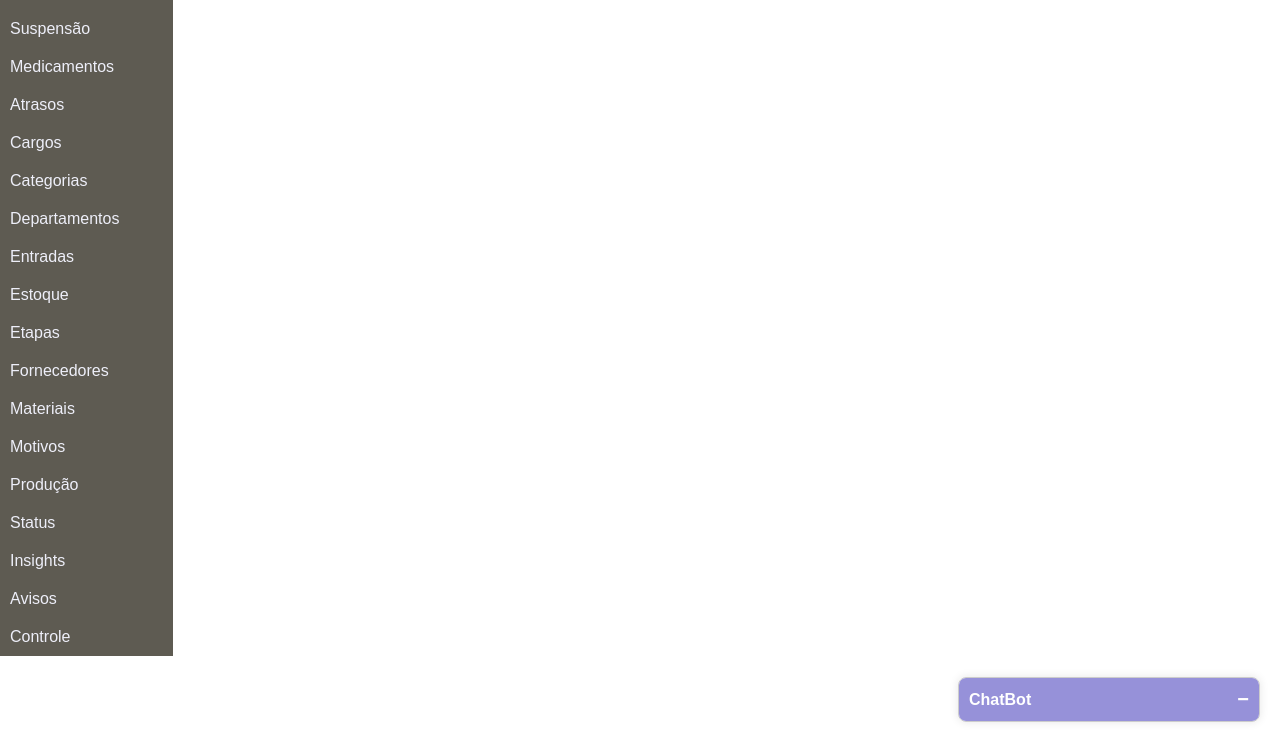
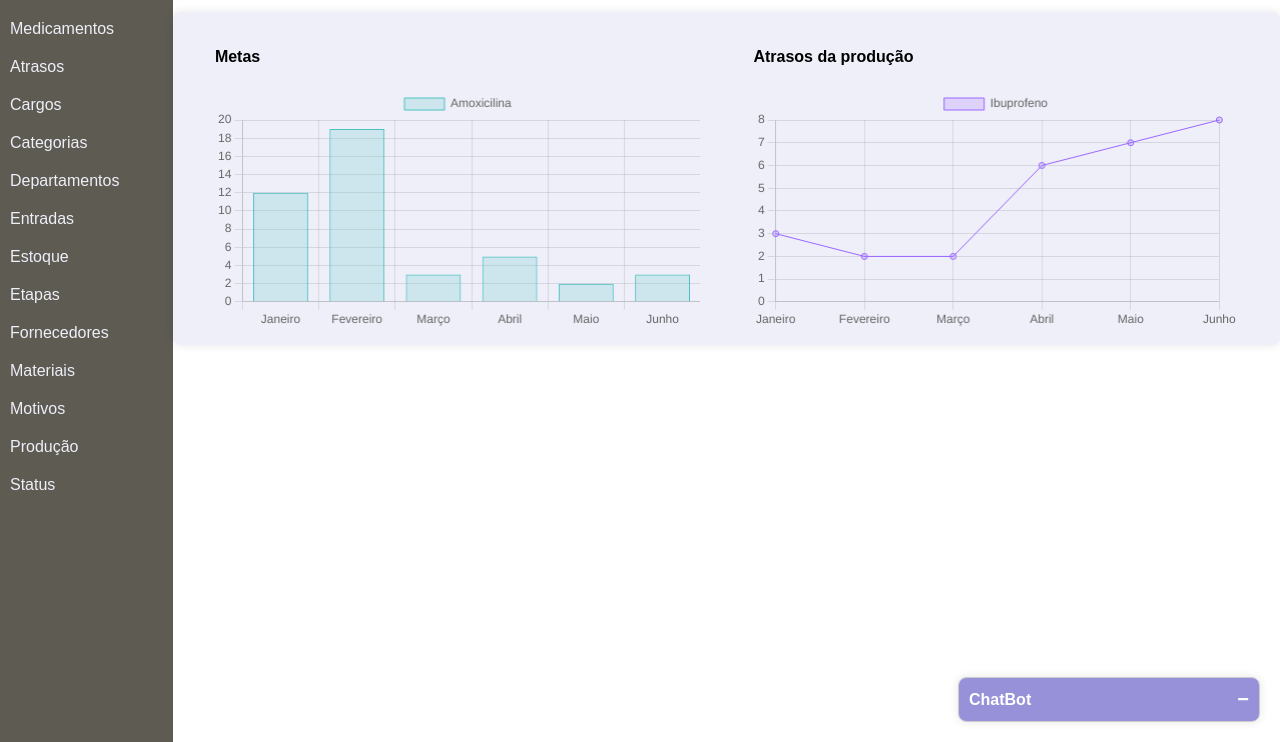
Before and after one commit to johnjohn1410/stock_flux, a plain HTML site: page index.html in a window 1280 px wide. Shown: the part 58-800 px from the top of the page. Drawn offline with nearby package versions, Linux system fonts and the light colour scheme.

Commit message:
StockFlux Dashboard Ajustes para apresentação dos gráficos

```diff
--- a/assets/css/styles.css
+++ b/assets/css/styles.css
@@ -26,6 +26,7 @@ body {
     width: 200px;
     background-color: var(--cor-quin_escur);
     color: var(--cor-prim_claro);
+    height: 100vh;
 }
 .sidebar h2{
     padding-left: 10px;
--- a/assets/js/main.js
+++ b/assets/js/main.js
@@ -88,47 +88,48 @@ async function populateGrid(table, params, tbody) {
     }
 }
 
-// // Exemplo de gráfico usando Chart.js
-// var ctx1 = document.getElementById('chart1').getContext('2d');
-// var chart1 = new Chart(ctx1, {
-//     type: 'bar',
-//     data: {
-//         labels: ['Janeiro', 'Fevereiro', 'Março', 'Abril', 'Maio', 'Junho'],
-//         datasets: [{
-//             label: 'Métricas 1',
-//             data: [12, 19, 3, 5, 2, 3],
-//             backgroundColor: 'rgba(75, 192, 192, 0.2)',
-//             borderColor: 'rgba(75, 192, 192, 1)',
-//             borderWidth: 1
-//         }]
-//     },
-//     options: {
-//         scales: {
-//             y: {
-//                 beginAtZero: true
-//             }
-//         }
-//     }
-// });
+window.onload = function() {
+    var ctx1 = document.getElementById('chart1').getContext('2d');
+    var chart1 = new Chart(ctx1, {
+        type: 'bar',
+        data: {
+            labels: ['Janeiro', 'Fevereiro', 'Março', 'Abril', 'Maio', 'Junho'],
+            datasets: [{
+                label: 'Amoxicilina',
+                data: [12, 19, 3, 5, 2, 3],
+                backgroundColor: 'rgba(75, 192, 192, 0.2)',
+                borderColor: 'rgba(75, 192, 192, 1)',
+                borderWidth: 1
+            }]
+        },
+        options: {
+            scales: {
+                y: {
+                    beginAtZero: true
+                }
+            }
+        }
+    });
 
-// var ctx2 = document.getElementById('chart2').getContext('2d');
-// var chart2 = new Chart(ctx2, {
-//     type: 'line',
-//     data: {
-//         labels: ['Janeiro', 'Fevereiro', 'Março', 'Abril', 'Maio', 'Junho'],
-//         datasets: [{
-//             label: 'Métricas 2',
-//             data: [3, 2, 2, 6, 7, 8],
-//             backgroundColor: 'rgba(153, 102, 255, 0.2)',
-//             borderColor: 'rgba(153, 102, 255, 1)',
-//             borderWidth: 1
-//         }]
-//     },
-//     options: {
-//         scales: {
-//             y: {
-//                 beginAtZero: true
-//             }
-//         }
-//     }
-// });
+    var ctx2 = document.getElementById('chart2').getContext('2d');
+    var chart2 = new Chart(ctx2, {
+        type: 'line',
+        data: {
+            labels: ['Janeiro', 'Fevereiro', 'Março', 'Abril', 'Maio', 'Junho'],
+            datasets: [{
+                label: 'Ibuprofeno',
+                data: [3, 2, 2, 6, 7, 8],
+                backgroundColor: 'rgba(153, 102, 255, 0.2)',
+                borderColor: 'rgba(153, 102, 255, 1)',
+                borderWidth: 1
+            }]
+        },
+        options: {
+            scales: {
+                y: {
+                    beginAtZero: true
+                }
+            }
+        }
+    });
+    };
--- a/index.html
+++ b/index.html
@@ -12,7 +12,7 @@
 <body>
     <div class="sidebar">
         <h2>StockFlux</h2>
-        <a href="#" onclick="loadContent('pages/suspencoes.html')">Suspensão</a>
+        <!-- <a href="#" onclick="loadContent('pages/suspencoes.html')">Suspensão</a> -->
         <a href="#" onclick="loadContent('pages/medicamentos.html')">Medicamentos</a>
         <a href="#" onclick="loadContent('pages/atrasos_producao.html')">Atrasos</a>
         <a href="#" onclick="loadContent('pages/cargos.html')">Cargos</a>
@@ -26,40 +26,34 @@
         <a href="#" onclick="loadContent('pages/motivos.html')">Motivos</a>
         <a href="#" onclick="loadContent('pages/producao.html')">Produção</a>
         <a href="#" onclick="loadContent('pages/status.html')">Status</a>
-        <a href="#" onclick="loadContent('insights.html')">Insights</a>
-        <a href="#" onclick="loadContent('avisos.html')">Avisos</a>
-        <a href="#" onclick="loadContent('controle.html')">Controle</a>
+        <!-- <a href="#" onclick="loadContent('insights.html')">Insights</a> -->
+        <!-- <a href="#" onclick="loadContent('avisos.html')">Avisos</a> -->
+        <!-- <a href="#" onclick="loadContent('controle.html')">Controle</a> -->
     </div>
 
     <div class="main-content">
         <div class="header">
-            <img src="./assets/images/logo.png" alt="Logo">
+            <a href="index.html">
+                <img src="./assets/images/logo.png" alt="Logo">
+            </a>
             <span>Bem-vindo, Usuário!</span>
             <button class="logout" onclick="logout()">Logout</button>
         </div>
-        <!--
         <div class="panel">
             <div class="charts">
                 <div class="chart">
-                    <h4>Gráfico 1</h4>
+                    <h4>Metas</h4>
                     <canvas id="chart1"></canvas>
                 </div>
                 <div class="chart">
-                    <h4>Gráfico 2</h4>
+                    <h4>Atrasos da produção</h4>
                     <canvas id="chart2"></canvas>
                 </div>
             </div>
         </div>
-        <div class="panel">
-            <h3>Atalhos Rápidos</h3>
-            <p>Use os atalhos abaixo para ações rápidas:</p>
-            <button class="button" onclick="location.href='suspencoes.html'">Ver Suspensões</button>
-            <button class="button" onclick="location.href='insights.html'">Ver Insights</button>
-            <button class="button" onclick="location.href='avisos.html'">Ver Avisos</button>
-            <button class="button" onclick="location.href='controle.html'">Ver Controle</button>
-        </div>
-        -->
     </div>
+
+
 
     <div id="chat-container">
         <div id="chat-header" onclick="toggleChat()">
```
Also changed, not shown: assets/js/pageConfigs.json (+9 -0 lines), pages/atrasos_producao.html (+3 -1 lines), pages/cargos.html (+3 -1 lines), pages/categorias.html (+3 -1 lines), pages/departamentos.html (+3 -1 lines), pages/entradas_previstas.html (+3 -1 lines), pages/estoque.html (+3 -1 lines), pages/etapas_producao.html (+3 -1 lines), pages/fornecedores.html (+3 -1 lines), pages/materiais.html (+3 -1 lines), pages/medicamentos.html (+3 -1 lines), pages/motivos.html (+3 -1 lines), pages/producao.html (+3 -1 lines), pages/status.html (+3 -1 lines), 1 more files.
